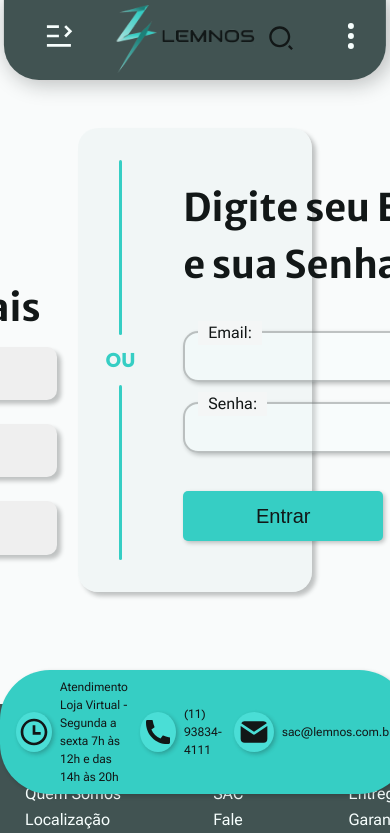
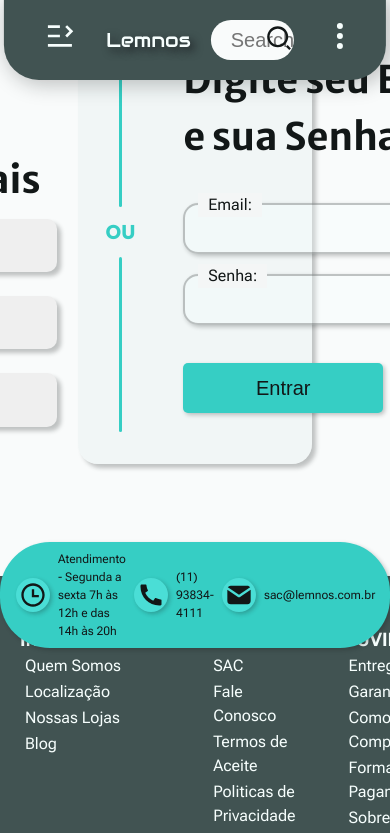
Before and after one commit to lucasatdriano/Lemnos, a React (Vite) app: page /login in a window 390 px wide. Shown: the top 833 px of the page. Built offline with nearby package versions, Linux system fonts and the light colour scheme.

Commit message:
media query and atualization logo

```diff
--- a/index.html
+++ b/index.html
@@ -8,7 +8,7 @@
     <link rel="preconnect" href="https://fonts.googleapis.com">
     <link rel="preconnect" href="https://fonts.gstatic.com" crossorigin>
     <link rel="stylesheet" href="https://fonts.googleapis.com/css2?family=Material+Symbols+Rounded:opsz,wght,FILL,GRAD@20..48,100..700,0..1,-50..200" />
-    <link href="https://fonts.googleapis.com/css2?family=Merriweather+Sans:ital,wght@0,300..800;1,300..800&family=Poppins:ital,wght@0,100;0,200;0,300;0,400;0,500;0,600;0,700;0,800;0,900;1,100;1,200;1,300;1,400;1,500;1,600;1,700;1,800;1,900&family=Roboto+Flex:opsz,wght@8..144,100..1000&display=swap" rel="stylesheet">
+    <link href="https://fonts.googleapis.com/css2?family=Audiowide&family=Merriweather+Sans:ital,wght@0,300..800;1,300..800&family=Poppins:ital,wght@0,100;0,200;0,300;0,400;0,500;0,600;0,700;0,800;0,900;1,100;1,200;1,300;1,400;1,500;1,600;1,700;1,800;1,900&family=Roboto+Flex:opsz,wght@8..144,100..1000&display=swap" rel="stylesheet">
     <link
       rel="stylesheet"
       type="text/css"
--- a/src/components/footer/components/infos/Infos.jsx
+++ b/src/components/footer/components/infos/Infos.jsx
@@ -12,8 +12,7 @@ export function Infos() {
                     <RiTimeLine className='icon'/>
                 </div>
                 <p>
-                  Atendimento Loja Virtual - <br />
-                  Segunda a sexta 7h às 12h e das 14h às 20h
+                  Atendimento - Segunda a sexta 7h às 12h e das 14h às 20h
                 </p>
             </div>
             <div className='containerPhone'>
--- a/src/components/footer/components/infos/infos.scss
+++ b/src/components/footer/components/infos/infos.scss
@@ -5,7 +5,7 @@ $color-detailsLight: #850E5D;
 
 $color-primaryDark: #10A88D;
 $color-secundaryDark: #2D3A3A;
-$color-terciaryDark: #f6fefd99;
+$color-terciaryDark: #33a597;
 $color-detailsDark: #C75EA3;
 
 $color-bgDark: #2D2D2D;
@@ -22,6 +22,7 @@ $font-items: 'Poppins', Helvetica;
 .infosContent {
     display: flex;
     align-items: center;
+    justify-content: space-around;
     gap: 2em;
     background-color: $color-primaryLight;
     color: $color-fontLight;
@@ -59,12 +60,16 @@ $font-items: 'Poppins', Helvetica;
             }
         }
     }
+
+    .containerService p {
+        max-width: 15em;
+    }
 }
 
 .dark {
     .infosContent {
         background-color: $color-primaryDark;
-        color: $color-fontLight;
+        color: $color-fontDark;
 
         .containerService,
         .containerPhone,
@@ -79,7 +84,9 @@ $font-items: 'Poppins', Helvetica;
 @media only screen and (max-width: 1024px) {
     .infosContent {
         top: -10%;
-        left: 5%;
+        left: 50%;
+        transform: translateX(-50%);
+        width: 75%;
         gap: 1em;
 
         .containerService,
@@ -90,8 +97,8 @@ $font-items: 'Poppins', Helvetica;
             }
 
             .containerIcon {
-                width: 40px;
-                height: 40px;
+                min-width: 40px;
+                min-height: 40px;
 
                 .icon {
                     width: 32px;
@@ -102,9 +109,9 @@ $font-items: 'Poppins', Helvetica;
     }
 }
 
-@media only screen and (max-width: 730px) {
+@media only screen and (max-width: 720px) {
     .infosContent {
-        left: 0;
+        width: 100%;
         gap: .5em;
 
         .containerService,
@@ -112,15 +119,18 @@ $font-items: 'Poppins', Helvetica;
         .containerMail {
             p {
                 font-size: 1.2rem;
+
             }
 
             .containerIcon {
-                min-width: 36px;
-                min-height: 36px;
+                min-width: 34px;
+                max-width: 34px;
+                min-height: 34px;
+                max-height: 34px;
 
                 .icon {
-                    min-width: 28px;
-                    min-height: 28px;
+                    width: 28px;
+                    height: 28px;
                 }
             }
         }
--- a/src/components/header/Header.jsx
+++ b/src/components/header/Header.jsx
@@ -32,7 +32,8 @@ export function Header({ toggleTheme }) {
             <MenuDep toggleTheme={toggleTheme} />
 
             <Link to="/">
-                <img src={ LogoHorizontal } alt="logo" className='logo'/>
+                <a href="" className='logo'>Lemnos</a>
+                {/* <img src={ LogoHorizontal } alt="logo" className='logo'/> */}
             </Link>
 
             <nav>
--- a/src/components/header/components/menuDep/menu.scss
+++ b/src/components/header/components/menuDep/menu.scss
@@ -91,8 +91,8 @@ body {
 
             .logo {
                 width: 6em;
-                height: 4em;
-                margin: 0 25%;
+                height: 3.5em;
+                margin: -.3em 15%;
             }
 
             h3 {
--- a/src/components/header/header.scss
+++ b/src/components/header/header.scss
@@ -15,6 +15,7 @@ $color-fontLight: #121717;
 
 $color-shadow: #12171740;
 
+$font-logo: 'Audiowide', sans-serif;
 $font-title: 'Merriweather Sans', sans-serif;
 $font-web: 'Roboto Flex', Arial;
 $font-items: 'Poppins', Helvetica;
@@ -24,7 +25,6 @@ header {
     height: 4em;
     background-color: $color-secundaryLight;
     display: flex;
-    flex-direction: row;
     align-items: center;
     padding: 0 1em;
     box-shadow: 4px 2px 20px 3px $color-shadow;
@@ -40,16 +40,13 @@ header {
 
     &.shrink {
         animation: sizeHeader .3s linear forwards;
-
-        .logo {
-            width: 5em;
-            height: 3em;
-        }
     }
 
     .logo {
-        width: 7em;
-        height: 4em;
+        font-family: $font-logo;
+        font-size: 3rem;
+        color: $color-fontDark;
+        text-shadow: 4px 4px 8px #121217b8;
     }
 
     .navegation {
@@ -134,10 +131,16 @@ header {
 
 @media only screen and (max-width: 1024px) {
     header {
+        .logo {
+            font-size: 2.5rem;
+        }
+
         .navegation {
-            li {
-                padding: 0 0.6em;
-            }
+            display: none;
+        }
+
+        .inputSearch {
+            width: 70%;
         }
 
         .menuDesktop {
@@ -153,6 +156,11 @@ header {
 @media only screen and (max-width: 720px) {
     header {
         padding: 0 0.5em;
+        gap: .5em;
+
+        .logo {
+            font-size: 2rem;
+        }
 
         .navegation {
             display: none;
--- a/src/pages/loginPage/components/login/loginForm.scss
+++ b/src/pages/loginPage/components/login/loginForm.scss
@@ -23,7 +23,7 @@ $font-items: 'Poppins', Helvetica;
 .login-form-container {
   border-radius: 20px;
   width: 60%;
-  margin: 8em auto 10em;
+  margin: 0 auto 10em;
   padding: 2em;
   display: flex;
   justify-content: center;
```
